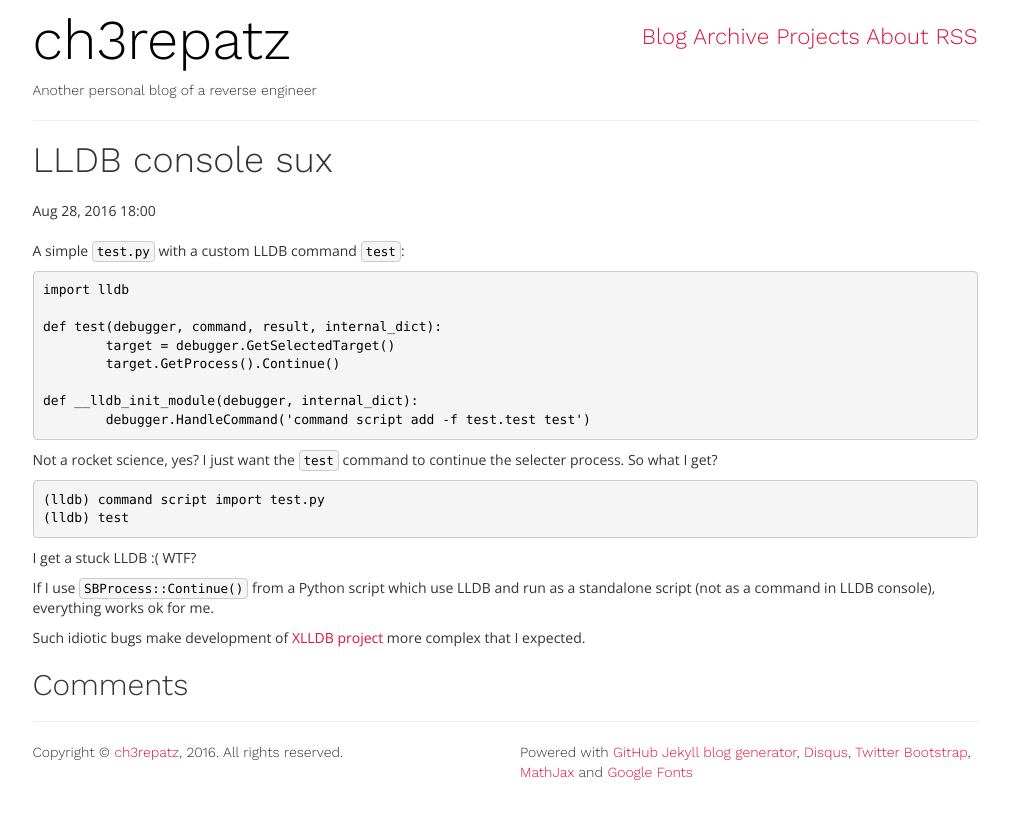
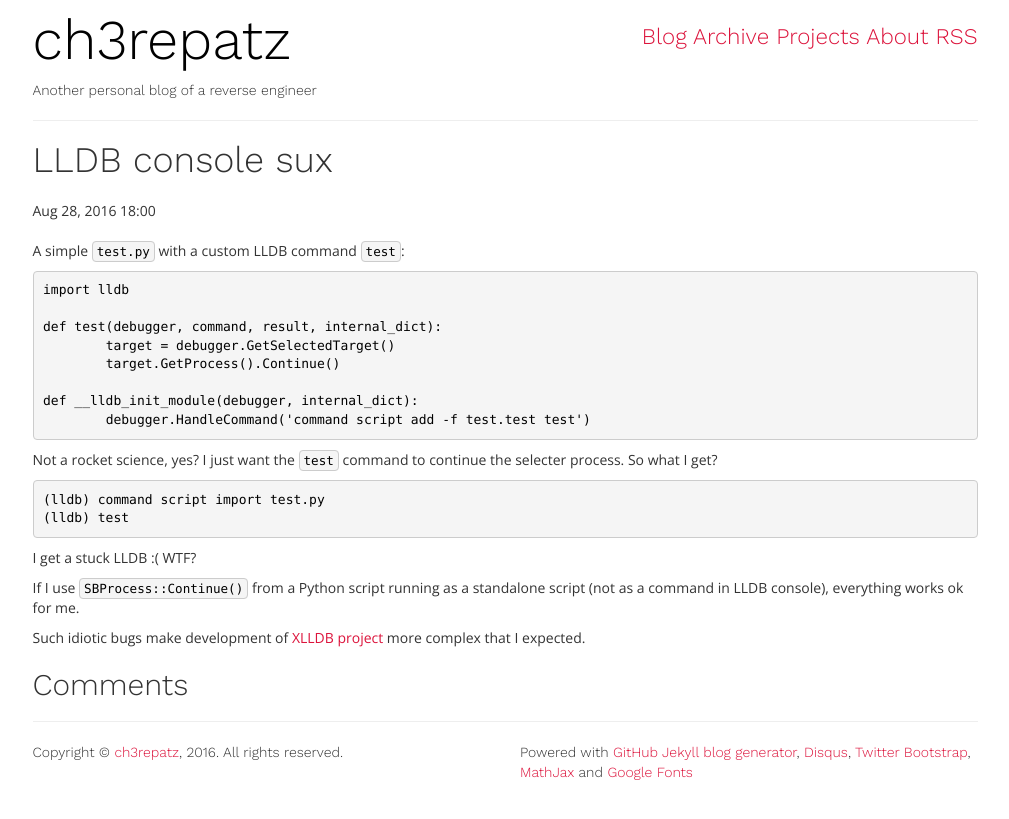
Before and after one commit to ch3repatz/ch3repatz.github.io, a Jekyll site: the page built from _posts/2016-08-28-lldb-console-suxx.md, in a window 1280 px wide. Shown: the top 819 px of the page, without its empty margins (135-1144 px from the left). Built offline with Jekyll 4.4.1, drawn with Linux system fonts in a browser that asks for light colours; comment, search, counter and statistics services are not loaded.

Commit message:
Update 2016-08-28-lldb-console-suxx.md

```diff
--- a/_posts/2016-08-28-lldb-console-suxx.md
+++ b/_posts/2016-08-28-lldb-console-suxx.md
@@ -24,6 +24,6 @@ Not a rocket science, yes? I just want the `test` command to continue the select
 
 I get a stuck LLDB :( WTF?
 
-If I use `SBProcess::Continue()` from a Python script which use LLDB and run as a standalone script (not as a command in LLDB console), everything works ok for me.
+If I use `SBProcess::Continue()` from a Python script running as a standalone script (not as a command in LLDB console), everything works ok for me.
 
 Such idiotic bugs make development of [XLLDB project](https://github.com/ch3repatz/xlldb) more complex that I expected.
```
